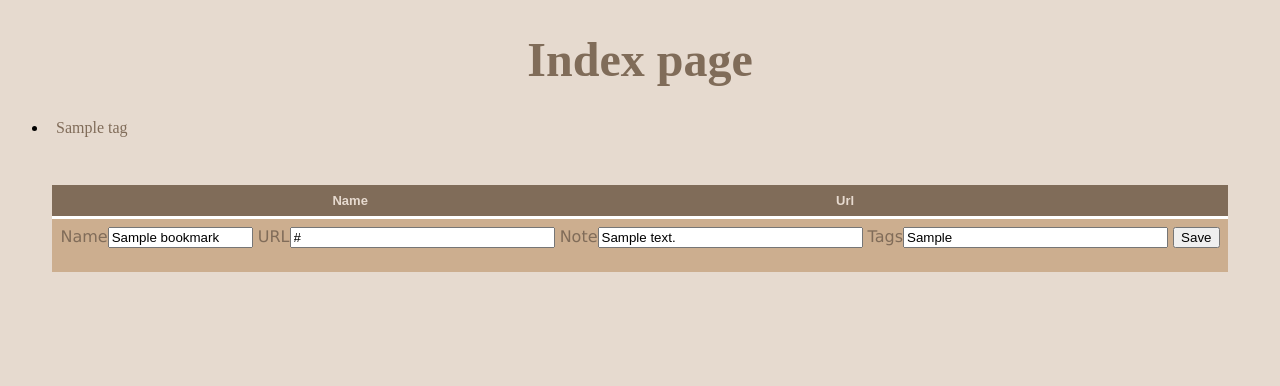
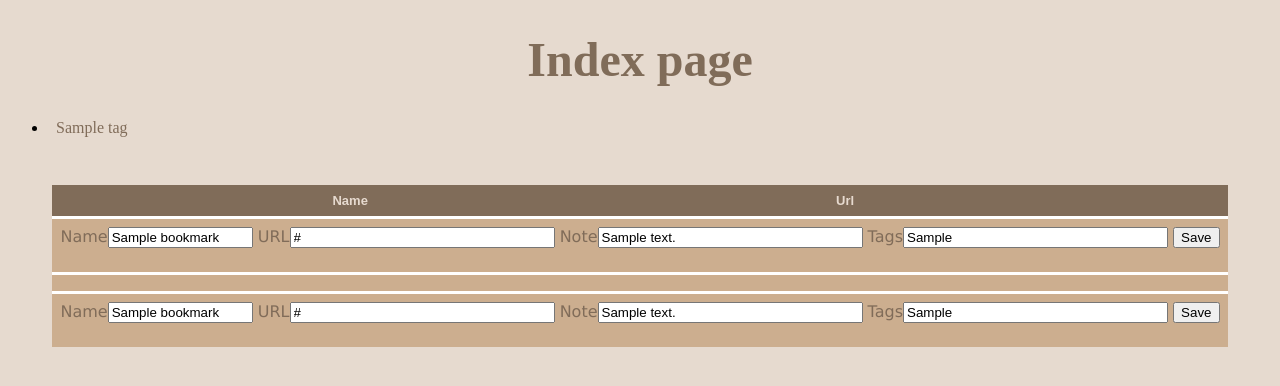
Before and after one commit to Pheox/index_page, a Flask app: page /edit/1 in a window 1280 px wide. Shown: the top 386 px of the page. Run offline with Flask 2, Linux system fonts and the light colour scheme; tables that the repository leaves empty hold one stand-in row (values such as "Sample post").

Commit message:
most frequent bookmarks, backend

```diff
--- a/app/models.py
+++ b/app/models.py
@@ -15,7 +15,7 @@ class Bookmark(db.Model):
   url = db.Column(db.String(100), index=True, nullable=False)
   note = db.Column(db.String(100), default="")
   tags = db.Column(db.String(100), default="")
-  usage_cnt = db.Column(db.Integer)
+  usage_cnt = db.Column(db.Integer, default=0)
 
 
 class Tag(db.Model):
--- a/app/models_dao.py
+++ b/app/models_dao.py
@@ -40,6 +40,23 @@ class BookmarkDAO(object):
 
     results = [res[0] for res in results]
     return results
+
+  @staticmethod
+  def get_most_frequent():
+    results = db.session.query(Bookmark).\
+      order_by(Bookmark.usage_cnt.desc()).all()
+
+    # results = [res[0] for res in results]
+    results = results[:5]
+    print results
+    return results
+
+  @staticmethod
+  def inc_counter(bookmark_id):
+    bookmark = Bookmark.query.get(bookmark_id)
+    if bookmark:
+      bookmark.usage_cnt = bookmark.usage_cnt + 1
+      db.session.commit()
 
   @staticmethod
   def add_sample_data():
--- /dev/null
+++ b/app/static/js/cookies.js
@@ -0,0 +1,41 @@
+function setCookie(name, value, expires, path, domain, secure){
+    if (!expires){
+        expires = new Date();
+    }
+    document.cookie = name + "=" + escape(value) +
+        ((expires == null) ? "" : "; expires=" + expires.toGMTString()) +
+        ((path == null) ? "" : "; path=" + path) +
+        ((domain == null) ? "" : "; domain=" + domain) +
+        ((secure == null) ? "" : "; secure");
+}
+
+function getCookie(name) {
+    var arg = name + "=";
+    var alen = arg.length;
+    var clen = document.cookie.length;
+    var i = 0;
+
+    while (i < clen) {
+        var j = i + alen;
+        if (document.cookie.substring(i, j) == arg){
+            return getCookieVal(j);
+        }
+        i = document.cookie.indexOf(" ", i) + 1;
+        if (i == 0) break;
+    }
+    return null;
+}
+
+function getCookieVal(offset){
+    var endstr = document.cookie.indexOf (";", offset);
+    if (endstr == -1)
+        endstr = document.cookie.length;
+        return unescape(document.cookie.substring(offset, endstr));
+}
+
+function deleteCookie(name,path,domain){
+    document.cookie = name + "=" +
+        ((path == null) ? "" : "; path=" + path) +
+        ((domain == null) ? "" : "; domain=" + domain) +
+        "; expires=Thu, 01-Jan-00 00:00:01 GMT";
+}
--- /dev/null
+++ b/app/static/js/onInit.js
@@ -0,0 +1,70 @@
+
+kieName="page_scroll"
+expdays=365
+
+
+window.onload = init;
+window.onunload = finish;
+
+function init() {
+    // console.log("WTF");
+    // loadScroll();
+}
+
+
+function finish() {
+
+    saveScroll();
+}
+
+
+/* Handlers */
+function openTab(url) {
+    var win = window.open(url, '_blank');
+    win.focus();
+}
+
+
+/***** JQUERY *****/
+
+/* Highlight selected tab. */
+$(function(){
+
+    var $page = window.location.pathname;
+    $('#menu ul li a').each(function(){
+        var $href = $(this).attr('href');
+        if ( ($href == $page) || ($href == '') ||
+             ($page == '/' && $href == '/')) {
+            $(this).addClass('on');
+        } else {
+            $(this).removeClass('on');
+        }
+    });
+});
+
+
+function saveScroll(){
+    console.log("saveScroll");
+    var expdate = new Date();
+    expdate.setTime (expdate.getTime() + (expdays*24*60*60*1000));
+
+    var x = (document.pageXOffset?document.pageXOffset:document.body.scrollLeft);
+    var y = (document.pageYOffset?document.pageYOffset:document.body.scrollTop);
+    Data=x + "_" + y;
+    setCookie(cookieName,Data,expdate);
+}
+
+
+function loadScroll(){
+    console.log("loadScroll");
+    inf = getCookie(cookieName)
+    if(!inf){
+        console.log("??");
+        return;
+    }
+    var ar = inf.split("_");
+    console.log(ar);
+    if(ar.length == 2){
+        window.scrollTo(parseInt(ar[0]), parseInt(ar[1]));
+    }
+}
--- a/app/templates/base.html
+++ b/app/templates/base.html
@@ -4,7 +4,13 @@
 
     <link rel="stylesheet" href="{{url_for('static', filename='css/base.css')}}">
     <link rel="stylesheet" href="{{url_for('static', filename='css/tables.css')}}">
-    <!-- <link rel="stylesheet" href="{{url_for('static', filename='css/forms.css')}}"> -->
+
+    <script
+        type="text/javascript" charset="utf-8" src="{{url_for('static', filename='js/cookies.js')}}">
+    </script>
+    <script
+        type="text/javascript" charset="utf-8" src="{{url_for('static', filename='js/onInit.js')}}">
+    </script>
 
   </head>
 
--- a/app/templates/index.html
+++ b/app/templates/index.html
@@ -47,9 +47,16 @@
 
     {% else %}
     <tr>
-      <td><a href="{{ url_for('bookmark_edit', bookmark_id=bookmark.id, edit=1) }}">{{bookmark.name}}</a></td>
-      <td><a target="_blank" href="{{bookmark.url}}">
-          {{bookmark.url}}</a></td>
+      <td>
+        <a href="{{ url_for('bookmark_edit', bookmark_id=bookmark.id, edit=1) }}">
+        {{bookmark.name}}</a>
+      </td>
+
+      <td><a target="_blank" onclick=openTab("{{bookmark.url}}")
+          href="{{ url_for('bookmark_count', bookmark_id=bookmark.id) }}">
+          {{bookmark.url}}
+        </a>
+      </td>
 
       <td class="button-cell">
       <form  action="{{url_for('bookmark_delete', bookmark_id=bookmark.id)}}" method="post">
@@ -66,6 +73,60 @@
     {% endfor %}
     {% endif %}
 
+    {% if bookmarks_frequent %}
+    <tr><td <td colspan="3"></td></tr>
+
+
+ {% for bookmark in bookmarks_frequent %}
+
+ {% if bookmark_edit == bookmark.id %}
+ <tr>
+   <td colspan="3">
+   <form id="edit-bm-form" action="" method="post" name="bookmark_edit">
+       <p>
+           <span>Name</span>{{edit_form.bm_name(size=15, value=bookmark.name)}}
+           <span>URL</span>{{edit_form.bm_url(size=30, value=bookmark.url)}}
+           <span>Note</span>{{edit_form.bm_note(size=30, value=bookmark.note)}}
+           <span>Tags</span>{{edit_form.bm_tags(size=30, value=bookmark.tags)}}
+           <span><input class="submit-new" type="submit" value="Save"></span>
+       </p>
+   </form>
+   </td>
+
+ </tr>
+
+ {% else %}
+ <tr>
+   <td>
+     <a href="{{ url_for('bookmark_edit', bookmark_id=bookmark.id, edit=1) }}">
+     {{bookmark.name}}</a>
+   </td>
+
+   <td><a target="_blank" onclick=openTab("{{bookmark.url}}")
+       href="{{ url_for('bookmark_count', bookmark_id=bookmark.id) }}">
+       {{bookmark.url}}
+     </a>
+   </td>
+
+   <td class="button-cell">
+   <form  action="{{url_for('bookmark_delete', bookmark_id=bookmark.id)}}" method="post">
+     <input type="submit" value="Delete"></input>
+   </form>
+   </td>
+
+
+ </tr>
+
+ {% endif %}
+
+
+ {% endfor %}
+
+
+
+    {% endif %}
+
+
   </tbody>
 </table>
 
--- a/app/views.py
+++ b/app/views.py
@@ -16,8 +16,11 @@ def bookmarks(tag_id=None, bm_edit=None, edit_form=None):
 
   if tag_id:
     bookmarks = BookmarkDAO.get_tag_bookmarks(tag_id)
+
+  most_frequent = BookmarkDAO.get_most_frequent()
+
   return render_template('index.html', bookmarks=bookmarks, tags=tags,
-    bookmark_edit=bm_edit, edit_form=edit_form)
+    bookmark_edit=bm_edit, edit_form=edit_form, bookmarks_frequent=most_frequent)
 
 
 @app.route('/show/<int:tag_id>',
@@ -43,13 +46,13 @@ def bookmark_delete(bookmark_id):
   BookmarkDAO.delete(bookmark_id)
   return redirect('/')
 
-# @app.route('/open/<int:bookmark_id>')
-# def open_bookmark(bookmark_id):
-#   webbrowser.open('http://mylink.com')
+@app.route('/count/<int:bookmark_id>', methods=['GET', 'POST'])
+def bookmark_count(bookmark_id):
+  BookmarkDAO.inc_counter(bookmark_id)
+  return redirect('/')
 
-#   return redirect('/')
 
-#####
+### Helpers
 
 def form_submit_edit(bookmark_id, form):
   BookmarkDAO.edit(bookmark_id, form.bm_name.data, form.bm_url.data,
```
